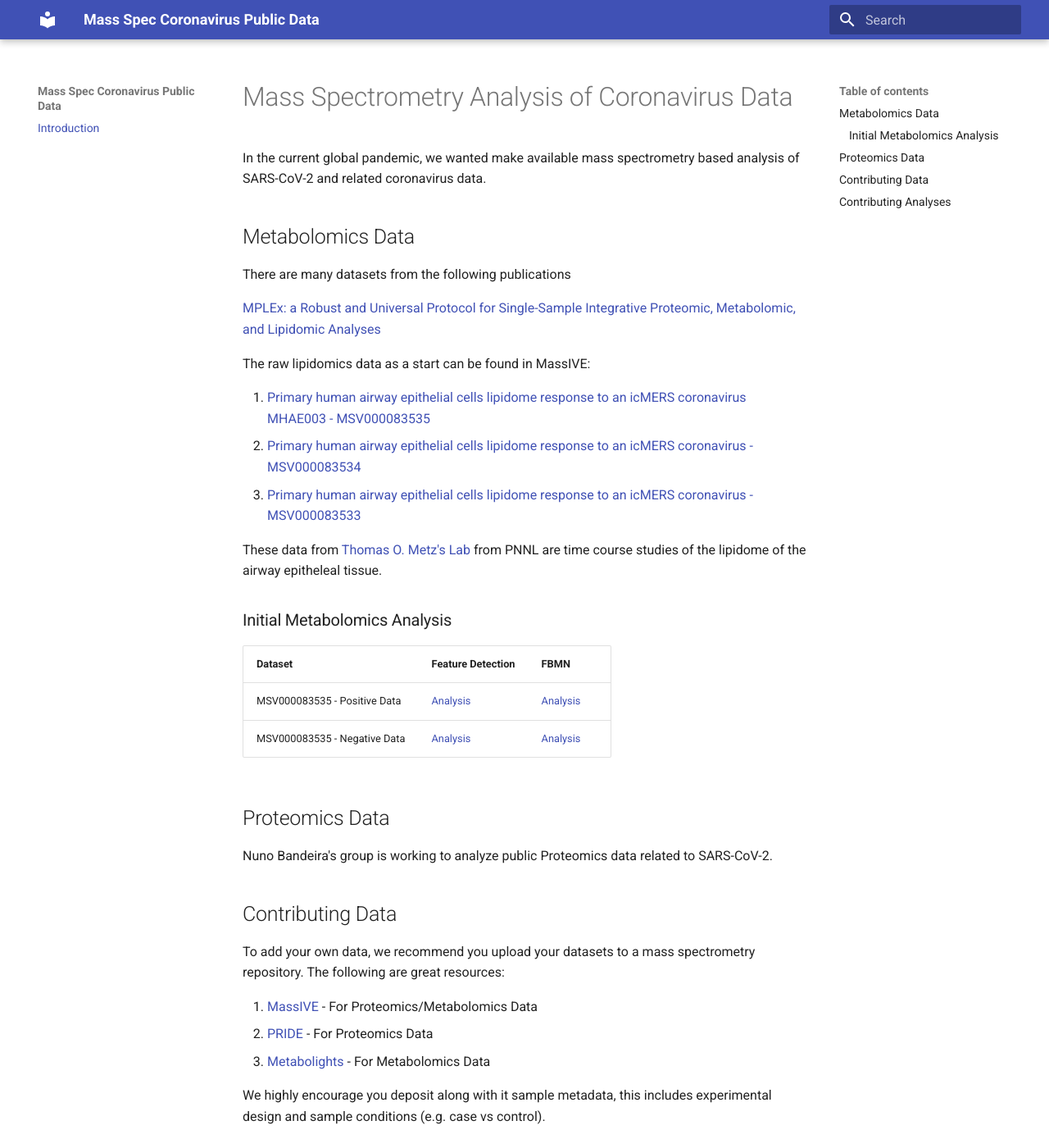
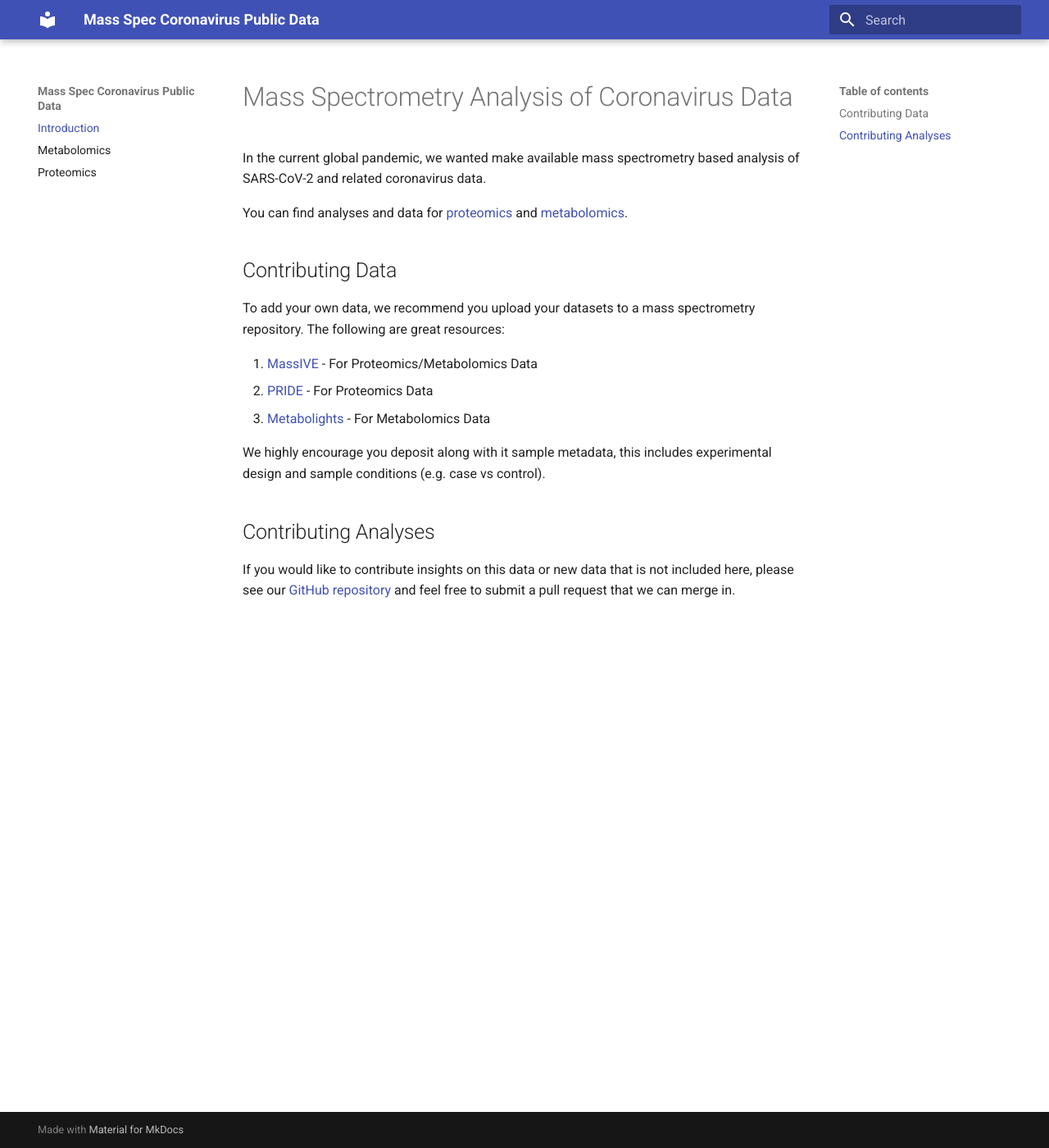
Before and after one commit to mwang87/MassSpec-Coronavirus-Project-Docs, an MkDocs documentation site: the page built from docs/index.md, in a window 1280 px wide and 1400 px high. Shown: the whole window at 82% size. Built offline with MkDocs 1.6.1 and Material for MkDocs 9.7.7, drawn with Linux system fonts in a browser that asks for light colours.

Commit message:
reorganizng

```diff
--- a/docs/index.md
+++ b/docs/index.md
@@ -2,31 +2,7 @@
 
 In the current global pandemic, we wanted make available mass spectrometry based analysis of SARS-CoV-2 and related coronavirus data.
 
-## Metabolomics Data
-
-There are many datasets from the following publications
-
-[MPLEx: a Robust and Universal Protocol for Single-Sample Integrative Proteomic, Metabolomic, and Lipidomic Analyses](https://msystems.asm.org/content/1/3/e00043-16)
-
-The raw lipidomics data as a start can be found in MassIVE:
-
-1. [Primary human airway epithelial cells lipidome response to an icMERS coronavirus MHAE003 - MSV000083535](https://massive.ucsd.edu/ProteoSAFe/dataset.jsp?task=e29c0f5896d0409b952ccdd1cc65902d)
-1. [Primary human airway epithelial cells lipidome response to an icMERS coronavirus - MSV000083534](https://massive.ucsd.edu/ProteoSAFe/dataset.jsp?task=459d2c8abfe340159ce106bad13998c3)
-1. [Primary human airway epithelial cells lipidome response to an icMERS coronavirus - MSV000083533](https://massive.ucsd.edu/ProteoSAFe/dataset.jsp?task=e3260819d6be421e8c7e532571c8b322)
-
-These data from [Thomas O. Metz's Lab](https://www.pnnl.gov/science/staff/staff_info.asp?staff_num=5876) from PNNL are time course studies of the lipidome of the airway epitheleal tissue.
-
-### Initial Metabolomics Analysis
-
-| Dataset | Feature Detection | FBMN |
-|-------------|------|-----------|
-| MSV000083535 - Positive Data |  [Analysis](https://proteomics2.ucsd.edu/ProteoSAFe/status.jsp?task=ea080a2978bd4bdfb11fbea047358bd6)    |   [Analysis](https://proteomics2.ucsd.edu/ProteoSAFe/status.jsp?task=ea080a2978bd4bdfb11fbea047358bd6) |
-| MSV000083535 - Negative Data |  [Analysis](https://proteomics2.ucsd.edu/ProteoSAFe/status.jsp?task=5ce2d7ca2efd420eaa21e0c03647b5d9)    |   [Analysis](https://proteomics2.ucsd.edu/ProteoSAFe/status.jsp?task=778477e6f3b6478e8bfd3b367b1b6302) |
-
-## Proteomics Data
-
-Nuno Bandeira's group is working to analyze public Proteomics data related to SARS-CoV-2.
-
+You can find analyses and data for [proteomics](proteomics.md) and [metabolomics](metabolomics.md).
 
 ## Contributing Data
 
--- a/mkdocs.yml
+++ b/mkdocs.yml
@@ -1,6 +1,8 @@
 site_name: Mass Spec Coronavirus Public Data
 nav:
     - Introduction: index.md
+    - Metabolomics: metabolomics.md
+    - Proteomics: proteomics.md
 theme:
     name: material
 #google_analytics: ['UA-8412213-5', 'ccms-ucsd.github.io']
```
Also changed, not shown: docs/metabolomics.md (added, +28 -0 lines), docs/proteomics.md (added, +3 -0 lines).
